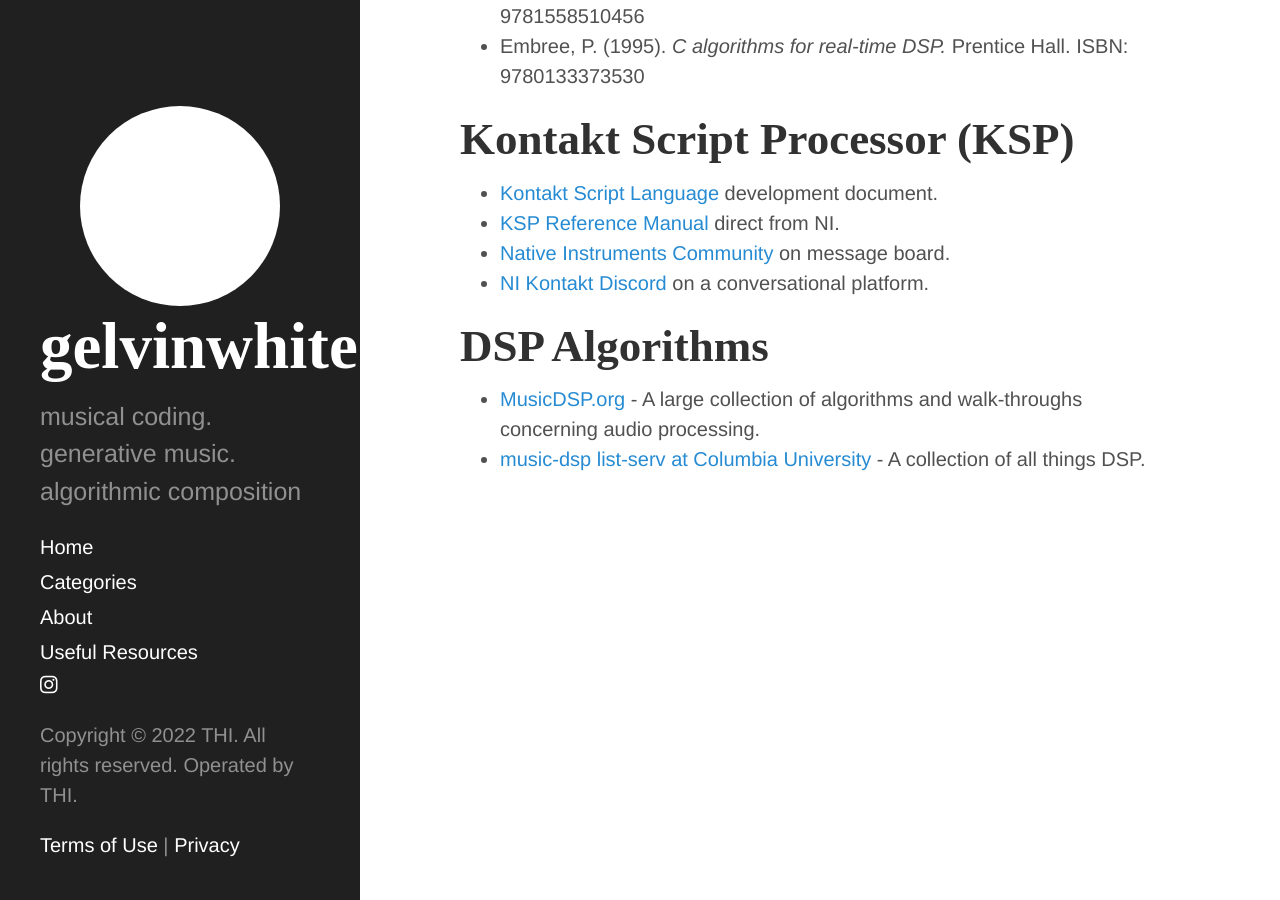
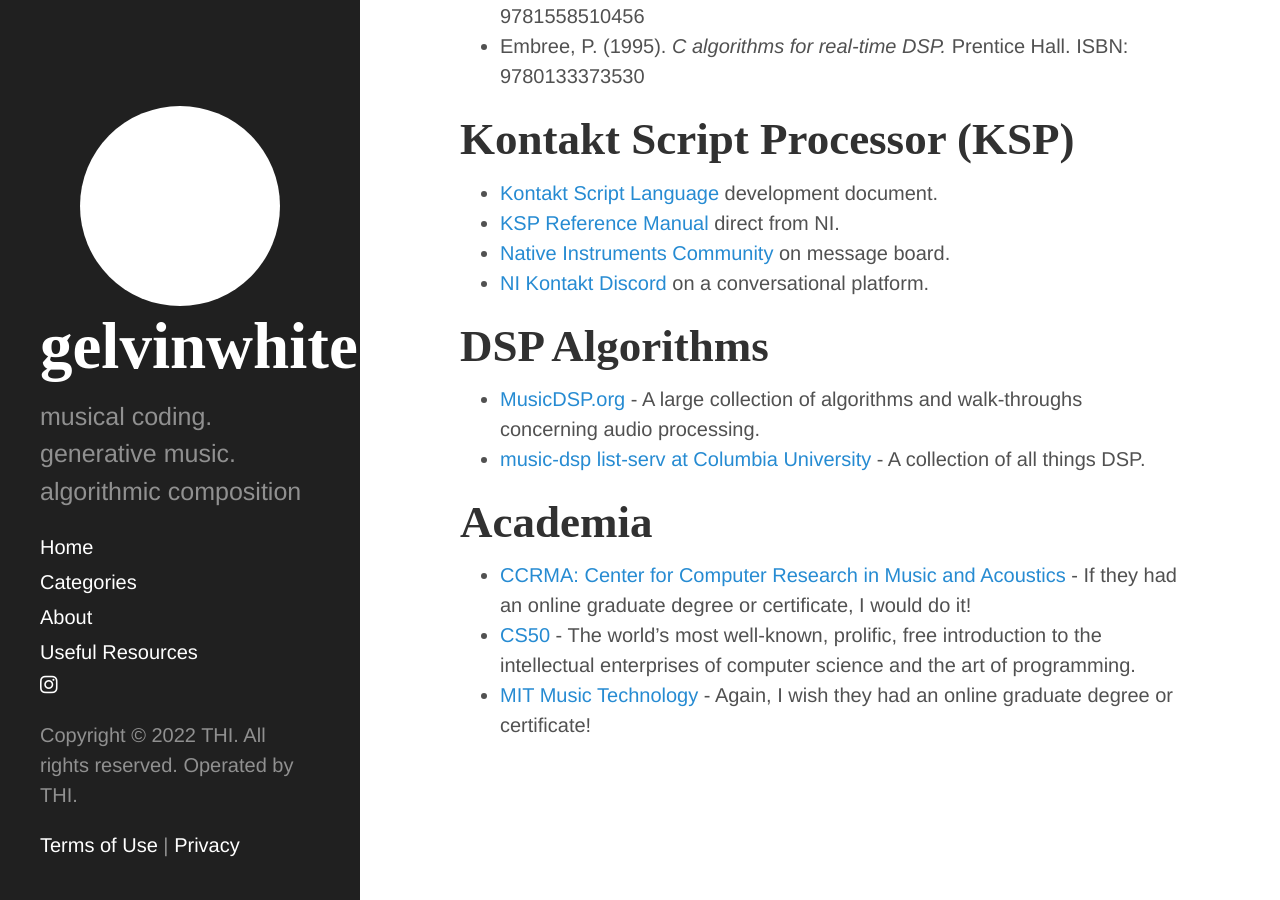
Before and after one commit to guyewhite/guyewhite.github.io, a Jekyll site: the page built from resources.md, in a window 1280 px wide and 900 px high, scrolled down 585 px. Built offline with Jekyll 4.4.1, drawn with Linux system fonts in a browser that asks for light colours; nearby versions of some CDN libraries; some web fonts are replaced.

Commit message:
“fourth”

```diff
--- a/resources.md
+++ b/resources.md
@@ -23,3 +23,8 @@
 ## DSP Algorithms
 * [MusicDSP.org](https://MusicDSP.org) - A large collection of algorithms and walk-throughs concerning audio processing.
 * [music-dsp list-serv at Columbia University](http://sites.music.columbia.edu/cmc/music-dsp/) - A collection of all things DSP.
+
+## Academia
+* [CCRMA: Center for Computer Research in Music and Acoustics](https://ccrma.stanford.edu) - If they had an online graduate degree or certificate, I would do it!
+* [CS50](http://cs50.harvard.edu/x) - The world's most well-known, prolific, free introduction to the intellectual enterprises of computer science and the art of programming.
+* [MIT Music Technology](https://musictech.mit.edu) - Again, I wish they had an online graduate degree or certificate!
```
Also changed, not shown: 2 other files.
